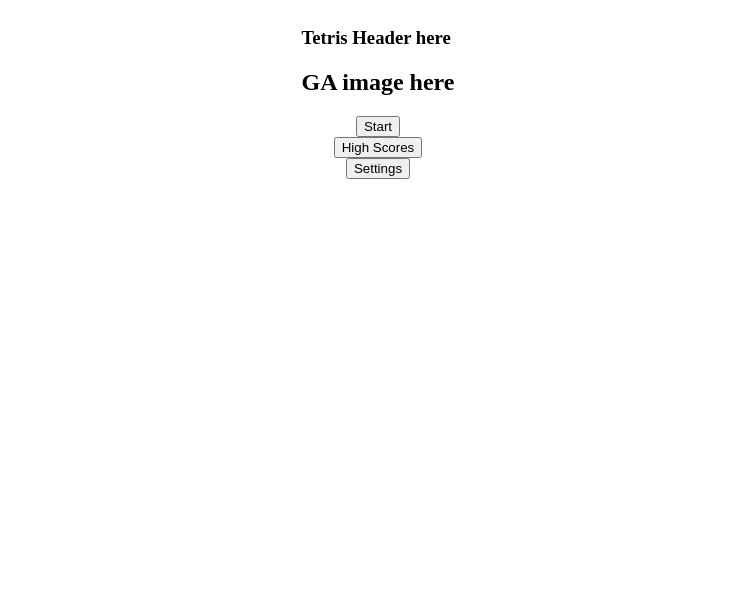
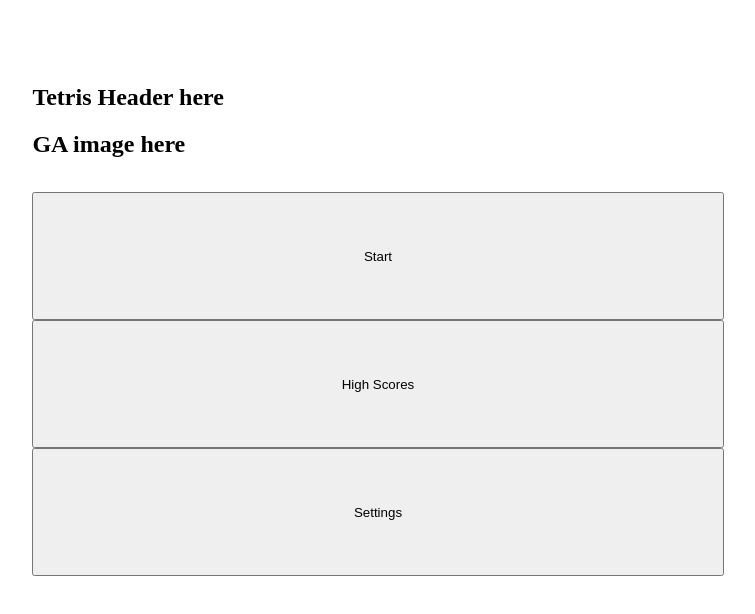
Before and after one commit to BrandonLKW/GA-project1, a plain HTML site: page index.html in a window 1280 px wide. Shown: the whole page, without its empty margins (262-1017 px from the left). Drawn offline with Linux system fonts and the light colour scheme.

Commit message:
updated basic html layout

```diff
--- a/index.html
+++ b/index.html
@@ -9,19 +9,15 @@
   </head>
   <body>
     <section id="titleSection" class="hide">
-      <section id="titleHeaderSubSection" class="hide">
       <div>
         <h1>Tetris Header here</h1>
         <h2>GA image here</h2>
       </div>
     </section>
-      <section id="titleMenuSubSection" class="hide">
-        <button id="startGameBtn">Start</button>
-        <button>High Scores</button>
-        <button>Settings</button>
-      </section>
-    </section>
-    <section id="mainGame" class="hide">
+    <button id="startGameBtn" class="hide">Start</button>
+    <button id="hiscoresBtn" class="hide">High Scores</button>
+    <button id="settingsBtn" class="hide">Settings</button>
+
     <section id="mainLeftSection" class="hide">
       <h1>Next and Holding features here</h1>
     </section>
@@ -32,7 +28,6 @@
       <h1>Game options here</h1>
       <button id="exitGameBtn">Return</button>
     </section>
-    </section>
     <script src="main.js"></script>
   </body>
 </html>
--- a/main.js
+++ b/main.js
@@ -1,12 +1,12 @@
 //Global params
 const titleScreen = document.querySelector("#titleSection");
-const titleSubScreenHeader = document.querySelector("#titleHeaderSubSection");
-const titleSubScreenMenu = document.querySelector("#titleMenuSubSection");
-const gameScreen = document.querySelector("#mainGame");
-const gameSubScreenLeft = document.querySelector("#mainLeftSection");
-const gameSubScreenCenter = document.querySelector("#mainCenterSection");
-const gameSubScreenRight = document.querySelector("#mainRightSection");
 const startGameButton = document.querySelector("#startGameBtn");
+const hiscoresButton = document.querySelector("#hiscoresBtn");
+const settingsButton = document.querySelector("#settingsBtn");
+
+const gameScreenLeft = document.querySelector("#mainLeftSection");
+const gameScreenCenter = document.querySelector("#mainCenterSection");
+const gameScreenRight = document.querySelector("#mainRightSection");
 const endGameButton = document.querySelector("#exitGameBtn");
 
 
@@ -23,27 +23,28 @@ function hideElement(elementClasses){
 
 function resetRender(){
   hideElement(titleScreen.classList);
-  hideElement(titleSubScreenHeader.classList);
-  hideElement(titleSubScreenMenu.classList);
-  hideElement(gameScreen.classList);
-  hideElement(gameSubScreenLeft.classList);
-  hideElement(gameSubScreenCenter.classList);
-  hideElement(gameSubScreenRight.classList);
+  hideElement(startGameButton.classList);
+  hideElement(hiscoresButton.classList);
+  hideElement(settingsButton.classList);
+
+  hideElement(gameScreenLeft.classList);
+  hideElement(gameScreenCenter.classList);
+  hideElement(gameScreenRight.classList);
 }
 
 function renderTitleScreen(){
   resetRender();
-  loadElement(titleSection.classList);
-  loadElement(titleHeaderSubSection.classList);
-  loadElement(titleMenuSubSection.classList);
+  loadElement(titleScreen.classList);
+  loadElement(startGameButton.classList);
+  loadElement(hiscoresButton.classList);
+  loadElement(settingsButton.classList);
 }
 
 function renderGameScreen(){
   resetRender();
-  loadElement(gameScreen.classList);
-  loadElement(mainLeftSection.classList);
-  loadElement(mainCenterSection.classList);
-  loadElement(mainRightSection.classList);
+  loadElement(gameScreenLeft.classList);
+  loadElement(gameScreenCenter.classList);
+  loadElement(gameScreenRight.classList);
 }
 
 //Button events
@@ -66,12 +67,23 @@ function initButtons(){
 //event = "keydown"
 
 
+// //* Add a new element to the DOM
+// //* 1. create the new element
+// const img = document.createElement("img");
+// //* 2. maybe modify the element
+// img.setAttribute("src", "https://picsum.photos/id/111/200/300");
+// console.log(img); //? <img>
+// //* 3. add the element to the DOM
+// //* 3A , find the parent to add to
+// const body = document.querySelector("p");
+// //* 3B, actually do the add
+// body.append(img);
+
+
 //Fire all logic
 function main(){
   initButtons();
   renderTitleScreen();
-  console.log(titleScreen.classList);
-  console.log(gameScreen.classList);
 }
 
 main();
--- a/style.css
+++ b/style.css
@@ -1,51 +1,55 @@
 body {
+  height: 80vh;
+  margin-top: 5%;
   margin-right: 5%;
   margin-left: 5%;
+  display: grid;
+  grid-template-columns: 1fr 3fr 1fr;
+  grid-template-rows: 1fr 1fr 1fr 1fr 1fr;
 }
 
-#titleHeaderSubSection{
-  display: flex;
-  align-items: center;
-  justify-content: center;
-  flex-flow: column wrap;
+#titleSection{
+  grid-column: 2;
+  grid-row: 1;
 }
 
-#titleMenuSubSection{
-  display: flex;
-  align-items: center;
-  justify-content: center;
-  flex-flow: column wrap;
+#startGameBtn{
+  grid-column: 2;
+  grid-row: 2;
 }
 
-#mainGame{
-  background-color: black;
-  display: grid;
-  grid-template-columns: 1fr 3fr 1fr;
-  grid-template-rows: 2fr 2fr;
+#hiscoresBtn{
+  grid-column: 2;
+  grid-row: 3;
+}
+
+#settingsBtn{
+  grid-column: 2;
+  grid-row: 4;
 }
 
 #mainLeftSection{
   background-color: pink;
   grid-column: 1;
-  grid-row: 1/2;
+  grid-row: 1/6;
 }
 
 #mainCenterSection{
   background-color: darkcyan;
   grid-column: 2;
-  grid-row: 1/2;
+  grid-row: 1/6;
 }
 
 #mainRightSection{
   background-color: darkred;
   grid-column: 3;
-  grid-row: 1/2;
+  grid-row: 1/6;
 }
 
 .hide {
-  display: none;
+  visibility: collapse;
 }
 
 .show {
-  display: block;
+  visibility: visible;
 }
```
Lines whose indentation alone changed are shown as unchanged.
